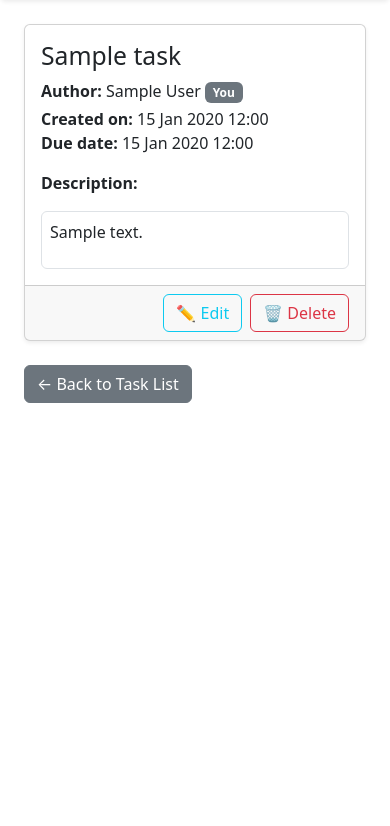
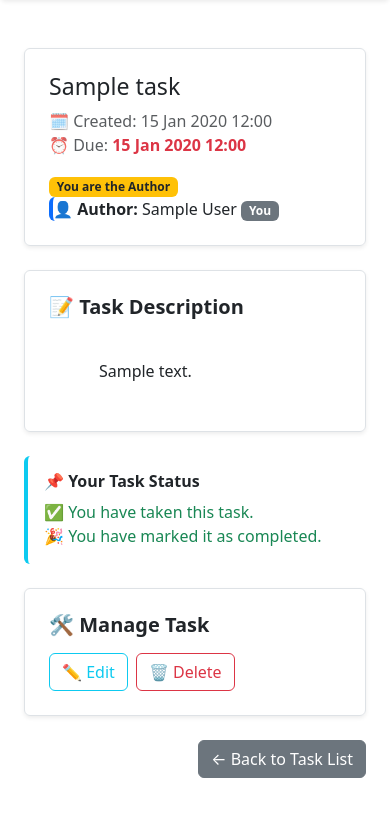
Before and after one commit to Mykhailo-Tr/IT-Turik, a Django app: page /tasks/1/ in a window 390 px wide. Shown: the part 57-883 px from the top of the page. Before the commit the page ends 460 px from the top, so only its background shows below. Run offline with Django 5.2, Linux system fonts and the light colour scheme; a user stored in the database is signed in; tables that the repository leaves empty hold one stand-in row (values such as "Sample post"); some libraries are stand-ins or nearby versions.

Commit message:
feat: enhance task management UI with improved forms, modals, and responsive design

```diff
--- a/school_system/tasks/views.py
+++ b/school_system/tasks/views.py
@@ -5,26 +5,37 @@ from django.db.models import Q
 from django.shortcuts import get_object_or_404
 from django.utils import timezone
 from .models import Task, UserTaskStatus
-from .forms import CreateTaskForm, EditTaskForm
+from .forms import TaskForm
 from accounts.models import User
+from datetime import date, datetime
+
 
 
 
 @login_required(login_url='login')
 def tasks_view(request, task_id=None):
+    user_taken_tasks = UserTaskStatus.objects.filter(user=request.user).values_list('task_id', flat=True)
+    user_completed_tasks = UserTaskStatus.objects.filter(user=request.user, is_completed=True).values_list('task_id', flat=True)
+
     if task_id:
         task = get_object_or_404(Task, id=task_id)
-        return render(request, 'tasks/task.html', {'task': task})
+        context = {
+            'page': 'task',
+            'task': task,
+            'user_taken_tasks': user_taken_tasks,
+            'user_completed_tasks': user_completed_tasks,
+        }
+        return render(request, 'tasks/task.html', context)
 
     tasks = Task.objects.all().order_by('-date_posted')
     users = User.objects.all()
-    user_taken_tasks = UserTaskStatus.objects.filter(user=request.user).values_list('task_id', flat=True)
-    user_completed_tasks = UserTaskStatus.objects.filter(user=request.user, is_completed=True).values_list('task_id', flat=True)
 
     query = request.GET.get('q')
     from_date = request.GET.get('from_date')
     to_date = request.GET.get('to_date')
     author = request.GET.get('author')
+    today_only = request.GET.get('today')
+    status_filter = request.GET.get('status')
 
     if query:
         tasks = tasks.filter(Q(title__icontains=query) | Q(content__icontains=query)).distinct()
@@ -34,23 +45,32 @@ def tasks_view(request, task_id=None):
     if to_date:
         tasks = tasks.filter(due_date__lte=to_date)
 
+    if today_only == "1":
+        today = date.today()
+        tasks = tasks.filter(due_date__date=today)
+
     if author:
         tasks = tasks.filter(author__id=author)
 
+    if status_filter == "completed":
+        tasks = tasks.filter(usertaskstatus__user=request.user, usertaskstatus__is_completed=True)
+    elif status_filter == "incomplete":
+        tasks = tasks.filter(usertaskstatus__user=request.user).exclude(usertaskstatus__is_completed=True)
+
     context = {
         'page': 'tasks',
-        'tasks': tasks,
+        'tasks': tasks.distinct(),
         'users': users,
         'user_taken_tasks': user_taken_tasks,
         'user_completed_tasks': user_completed_tasks,
+
     }
     return render(request, 'tasks/tasks.html', context)
-
 
 @login_required(login_url='login')
 def create_task_view(request):
     if request.method == 'POST':
-        form = CreateTaskForm(request.POST)
+        form = TaskForm(request.POST)
         if form.is_valid():
             task = form.save(commit=False)
             task.author = request.user
@@ -58,13 +78,13 @@ def create_task_view(request):
             messages.success(request, 'Task created successfully.')
             return redirect('tasks')
     else:
-        form = CreateTaskForm()
+        form = TaskForm()
 
     context = {
         'page': 'create_task',
         'form': form,
     }
-    return render(request, 'tasks/forms/create_task.html', context)
+    return render(request, 'tasks/forms/task_form.html', context)
 
 
 @login_required(login_url='login')
@@ -75,20 +95,20 @@ def edit_task_view(request, task_id):
         return redirect('tasks')
 
     if request.method == 'POST':
-        form = CreateTaskForm(request.POST, instance=task)
+        form = TaskForm(request.POST, instance=task)
         if form.is_valid():
             form.save()
             messages.success(request, 'Task updated successfully.')
             return redirect('tasks')
     else:
-        form = CreateTaskForm(instance=task)
+        form = TaskForm(instance=task)
 
     context = {
         'page': 'edit_task',
         'form': form,
         'task': task,
     }
-    return render(request, 'tasks/forms/edit_task.html', context)
+    return render(request, 'tasks/forms/task_form.html', context)
 
 
 @login_required(login_url='login')
--- /dev/null
+++ b/school_system/templates/tasks/confirmation_modal.html
@@ -0,0 +1,22 @@
+<!-- Delete Confirmation Modal -->
+<div class="modal fade" id="confirmDeleteModal" tabindex="-1" aria-labelledby="confirmDeleteModalLabel" aria-hidden="true">
+  <div class="modal-dialog modal-dialog-centered">
+    <div class="modal-content">
+
+      <div class="modal-header">
+        <h5 class="modal-title text-danger" id="confirmDeleteModalLabel">Confirm Deletion</h5>
+        <button type="button" class="btn-close" data-bs-dismiss="modal" aria-label="Close"></button>
+      </div>
+
+      <div class="modal-body">
+        Are you sure you want to permanently delete the task: <strong>{{ task.title }}</strong>?
+        This action cannot be undone.
+      </div>
+
+      <div class="modal-footer">
+        <button type="button" class="btn btn-secondary" data-bs-dismiss="modal">Cancel</button>
+        <a href="{% url 'delete_task' task.id %}" class="btn btn-danger">Yes, Delete</a>
+      </div>
+    </div>
+  </div>
+</div>
--- a/school_system/templates/tasks/task.html
+++ b/school_system/templates/tasks/task.html
@@ -1,43 +1,109 @@
 {% extends "base.html" %}
 {% load static %}
+
 {% block title %}Task: {{ task.title }}{% endblock %}
 
 {% block content %}
-<div class="container mt-4">
-    <div class="card shadow-sm">
-        <div class="card-body">
-            <h2 class="card-title">{{ task.title }}</h2>
+<div class="container py-4">
 
+    <!-- Заголовок -->
+    <div class="border rounded shadow-sm p-4 mb-4">
+        <div class="d-flex flex-column flex-md-row justify-content-between align-items-start align-items-md-center">
+            <div>
+                <h1 class="h3 mb-2">{{ task.title }}</h1>
+                <p class="mb-1 text-muted">
+                    🗓️ Created: {{ task.date_posted|date:"d M Y H:i" }}<br>
+                    {% if task.due_date %}
+                        ⏰ Due: <span class="text-danger fw-semibold">{{ task.due_date|date:"d M Y H:i" }}</span>
+                    {% else %}
+                        ⏰ <span class="text-muted">No deadline</span>
+                    {% endif %}
+                </p>
+            </div>
             {% if request.user == task.author %}
-                <p class="mb-1"><strong>Author:</strong> {{ task.author.get_full_name }} <span class="badge bg-secondary">You</span></p>
-            {% else %}
-                <p class="mb-1"><strong>Author:</strong> <a href="{% url 'account' task.author.id %}">{{ task.author.get_full_name }}</a></p>
+                <span class="badge bg-warning text-dark mt-3 mt-md-0">You are the Author</span>
             {% endif %}
-
-            <p class="mb-1">
-                <strong>Created on:</strong> {{ task.date_posted|date:"d M Y H:i" }} <br>
-                <strong>Due date:</strong>
-                {% if task.due_date %}
-                    {{ task.due_date|date:"d M Y H:i" }}
+        </div>
+            <div class="border-start border-4 border-primary rounded">
+            <p class="mb-0">
+                <strong>👤 Author:</strong>
+                {% if request.user == task.author %}
+                    {{ task.author.get_full_name }} <span class="badge bg-secondary">You</span>
                 {% else %}
-                    <span class="text-secondary">No deadline</span>
+                    <a href="{% url 'account' task.author.id %}">{{ task.author.get_full_name }}</a>
                 {% endif %}
             </p>
+        </div>
+    </div>
 
-            <p class="mt-3"><strong>Description:</strong></p>
-            <div class="border rounded p-2">{{ task.content|linebreaks }}</div>
+
+
+    <!-- Опис -->
+    <div class="border rounded shadow-sm p-4 mb-4">
+        <h5 class="fw-bold mb-3">📝 Task Description</h5>
+        <div class="text-body" style="white-space: pre-wrap;">
+            {{ task.content }}
         </div>
+    </div>
 
-        {% if request.user == task.author %}
-        <div class="card-footer d-flex justify-content-end">
-            <a href="{% url 'edit_task' task.id %}" class="btn btn-outline-info me-2">✏️ Edit</a>
-            <a href="{% url 'delete_task' task.id %}" class="btn btn-outline-danger">🗑️ Delete</a>
+    <!-- Дії користувача -->
+    {% if request.user != task.author %}
+        <div class="border rounded shadow-sm p-4 mb-4">
+            <h5 class="fw-bold mb-3">🎯 Your Actions</h5>
+            <div class="d-flex flex-wrap gap-2">
+                <a href="{% url 'toggle_task_participation' task.id %}"
+                   class="btn {% if task.id in user_taken_tasks %}btn-outline-secondary{% else %}btn-outline-primary{% endif %}">
+                    {% if task.id in user_taken_tasks %}❌ Drop Task{% else %}✅ Take Task{% endif %}
+                </a>
+
+                {% if task.id in user_taken_tasks %}
+                    <a href="{% url 'toggle_task_completion' task.id %}"
+                       class="btn {% if task.id in user_completed_tasks %}btn-outline-warning{% else %}btn-outline-success{% endif %}">
+                        {% if task.id in user_completed_tasks %}↩️ Uncomplete{% else %}🏁 Mark as Done{% endif %}
+                    </a>
+                {% endif %}
+            </div>
         </div>
+    {% endif %}
+
+    <!-- Статус -->
+    <div class="border-start border-4 border-info rounded p-3 mb-4">
+        <h6 class="fw-semibold">📌 Your Task Status</h6>
+        {% if task.id in user_taken_tasks %}
+            <p class="mb-0 text-success">✅ You have taken this task.</p>
+            {% if task.id in user_completed_tasks %}
+                <p class="mb-0 text-success">🎉 You have marked it as completed.</p>
+            {% else %}
+                <p class="mb-0 text-warning">⏳ You haven't completed it yet.</p>
+            {% endif %}
+        {% else %}
+            <p class="mb-0 text-muted">You haven't taken this task yet.</p>
         {% endif %}
     </div>
 
-    <div class="mt-4">
+    <!-- Дії автора -->
+    <!-- Manage Task Section -->
+    {% if request.user == task.author %}
+        <div class="border rounded shadow-sm p-4 mb-4">
+            <h5 class="fw-bold mb-3">🛠️ Manage Task</h5>
+            <div class="d-flex gap-2">
+                <a href="{% url 'edit_task' task.id %}" class="btn btn-outline-info">✏️ Edit</a>
+
+                <!-- Trigger Modal -->
+                <button type="button" class="btn btn-outline-danger" data-bs-toggle="modal" data-bs-target="#confirmDeleteModal">
+                    🗑️ Delete
+                </button>
+            </div>
+        </div>
+    {% endif %}
+
+
+    <!-- Назад -->
+    <div class="text-end">
         <a href="{% url 'tasks' %}" class="btn btn-secondary">← Back to Task List</a>
     </div>
 </div>
+
+{% include "tasks/confirmation_modal.html"%}
+
 {% endblock %}
```
Also changed, not shown: school_system/static/css/calendar.css (+40 -0 lines), school_system/tasks/forms.py (+10 -28 lines), school_system/templates/calendarapp/calendar.html (+7 -6 lines), school_system/templates/tasks/forms/create_task.html (deleted, +0 -33 lines), school_system/templates/tasks/forms/edit_task.html (deleted, +0 -34 lines), school_system/templates/tasks/forms/task_form.html (added, +51 -0 lines), school_system/templates/tasks/navbar.html (+17 -6 lines), school_system/templates/tasks/tasks.html (+36 -3 lines).
